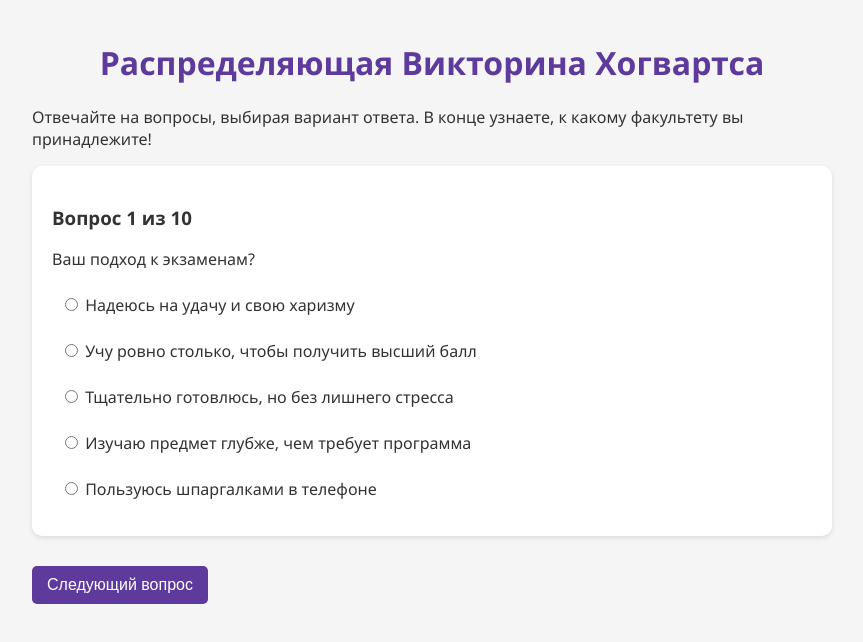
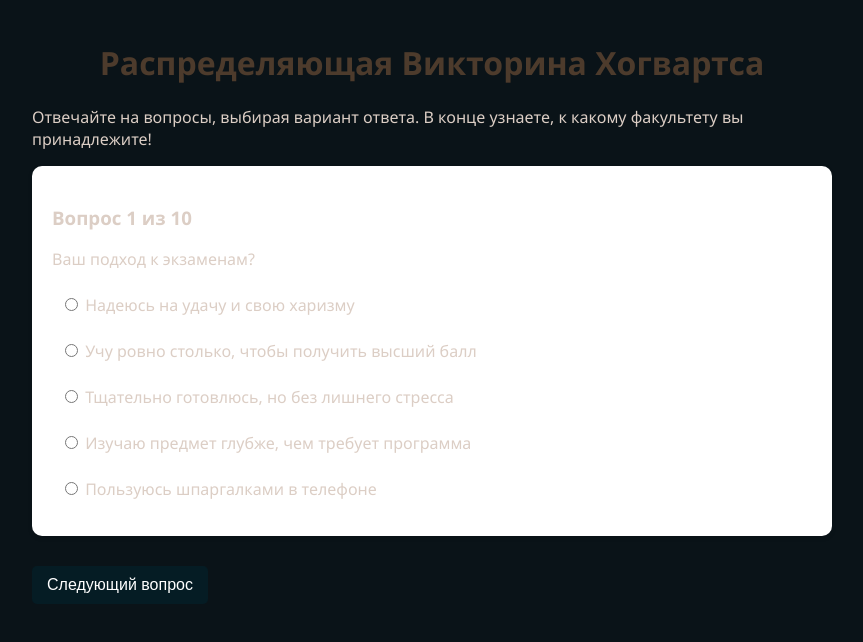
Before and after one commit to gulidovalera/slytherin, a plain HTML site: page index.html in a window 1280 px wide. Shown: the whole page, without its empty margins (208-1071 px from the left). Drawn offline with Linux system fonts and the light colour scheme.

Commit message:
Update index.html

```diff
--- a/index.html
+++ b/index.html
@@ -10,11 +10,11 @@
             max-width: 800px;
             margin: 0 auto;
             padding: 20px;
-            background-color: #f5f5f5;
-            color: #333;
+            background-color: #0A1318;
+            color: #DCCEC5;
         }
         h1 {
-            color: #5d3a9b;
+        color: #4D3B2C;
             text-align: center;
         }
         .question {
@@ -28,7 +28,7 @@
             margin-top: 15px;
         }
         button {
-            background-color: #5d3a9b;
+            background-color: #051C24;
             color: white;
             border: none;
             padding: 10px 15px;
```
